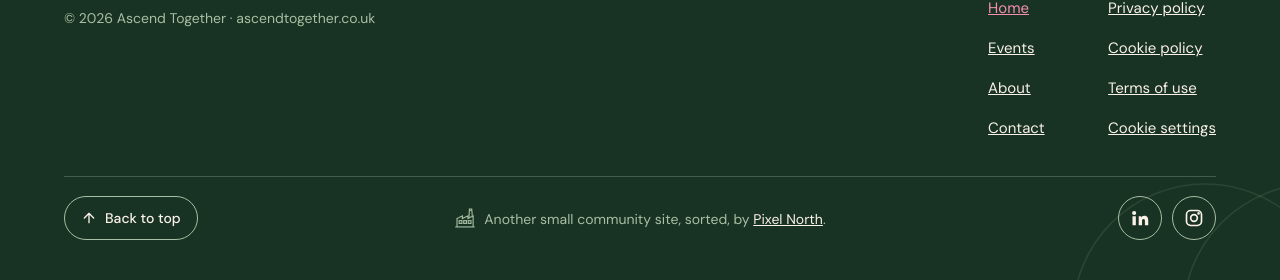
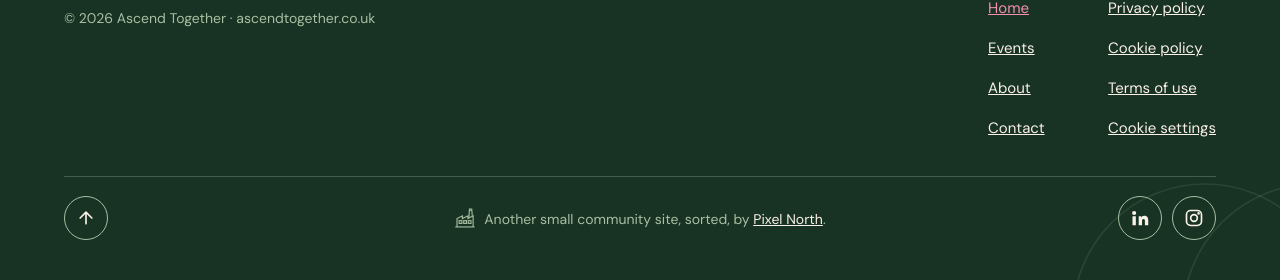
Before and after one commit to jedarlingtonx/ascendtogether.co.uk, a plain HTML site: page index.html in a window 1280 px wide. Shown: the part 3673-3953 px from the top of the page. Drawn offline with Linux system fonts and the light colour scheme; a script that the page names is missing.

Commit message:
Make Back to top an arrow-only circle (#34)
Claude-Session: https://claude.ai/code/session_01Gu4sFXK9Ar73FdqgiFZZsa

Co-authored-by: Claude <noreply@anthropic.com>

```diff
--- a/assets/css/site.css
+++ b/assets/css/site.css
@@ -727,3 +727,6 @@ main.policy    { background-position: right -200px top -80px; }
   .footer-bottom { grid-template-columns: 1fr auto 1fr; }
   .footer-bottom .credit { grid-column: auto; order: 0; }
 }
+
+/* Back to top: arrow-only circle, matching the social icons */
+.to-top { width: 44px; height: 44px; padding: 0; gap: 0; justify-content: center; }
--- a/index.html
+++ b/index.html
@@ -246,7 +246,7 @@
     </div>
   </div>
   <div class="wrap footer-bottom">
-    <a class="to-top" href="#"><svg viewBox="0 0 24 24" width="16" height="16" fill="none" stroke="currentColor" stroke-width="2" stroke-linecap="round" stroke-linejoin="round" aria-hidden="true"><path d="M12 19V5M5 12l7-7 7 7"/></svg>Back to top</a>
+    <a class="to-top" href="#" aria-label="Back to top"><svg viewBox="0 0 24 24" width="20" height="20" fill="none" stroke="currentColor" stroke-width="2" stroke-linecap="round" stroke-linejoin="round" aria-hidden="true"><path d="M12 19V5M5 12l7-7 7 7"/></svg></a>
     <p class="credit"><svg class="factory" width="22" height="22" viewBox="0 0 512 512" fill="none" stroke="currentColor" stroke-width="26" aria-hidden="true"><path d="M30 464H480"/><path d="M70 464V268L195 205V268L325 205V268L445 205V464"/><path d="M347 250L359 45H413L425 205"/><path d="M362 78H410"/><rect x="120" y="318" width="64" height="64"/><rect x="226" y="318" width="64" height="64"/><rect x="331" y="318" width="64" height="64"/></svg><span>Another small community site, sorted, by <a href="https://pixel-north.co.uk/" target="_blank" rel="noopener">Pixel North</a>.</span></p>
     <!-- Social links TBC: replace each href="#" with the real profile URL. -->
     <div class="social">
```
Also changed, not shown: 404.html (+1 -1 lines), about.html (+1 -1 lines), contact.html (+1 -1 lines), cookies.html (+1 -1 lines), events.html (+1 -1 lines), privacy.html (+1 -1 lines), terms.html (+1 -1 lines).
